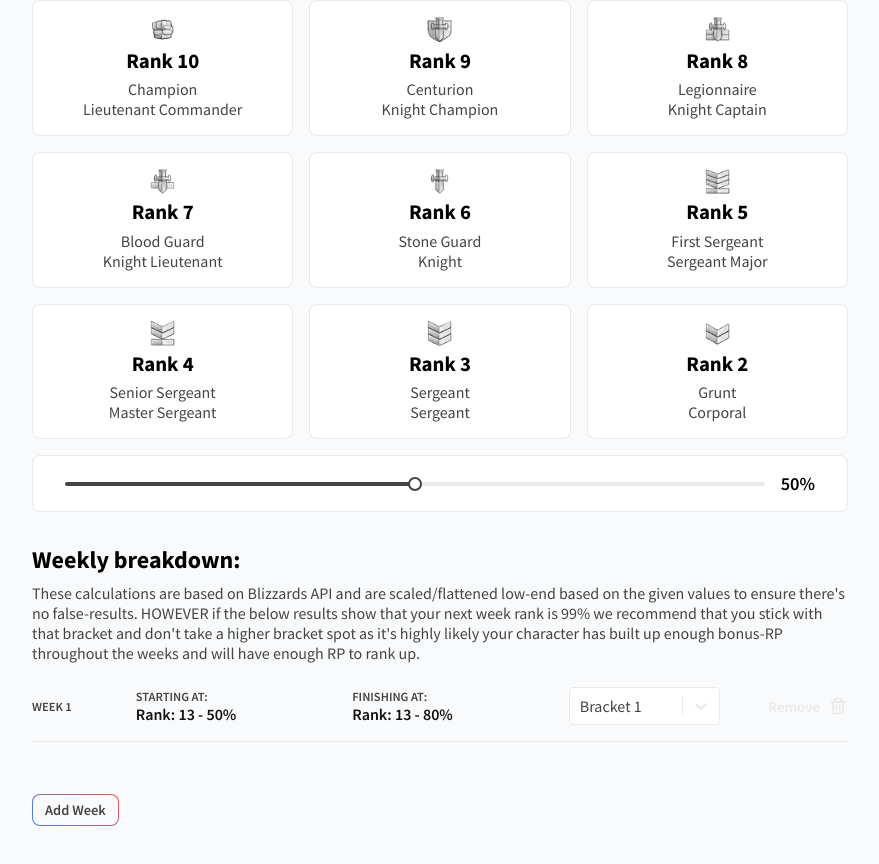
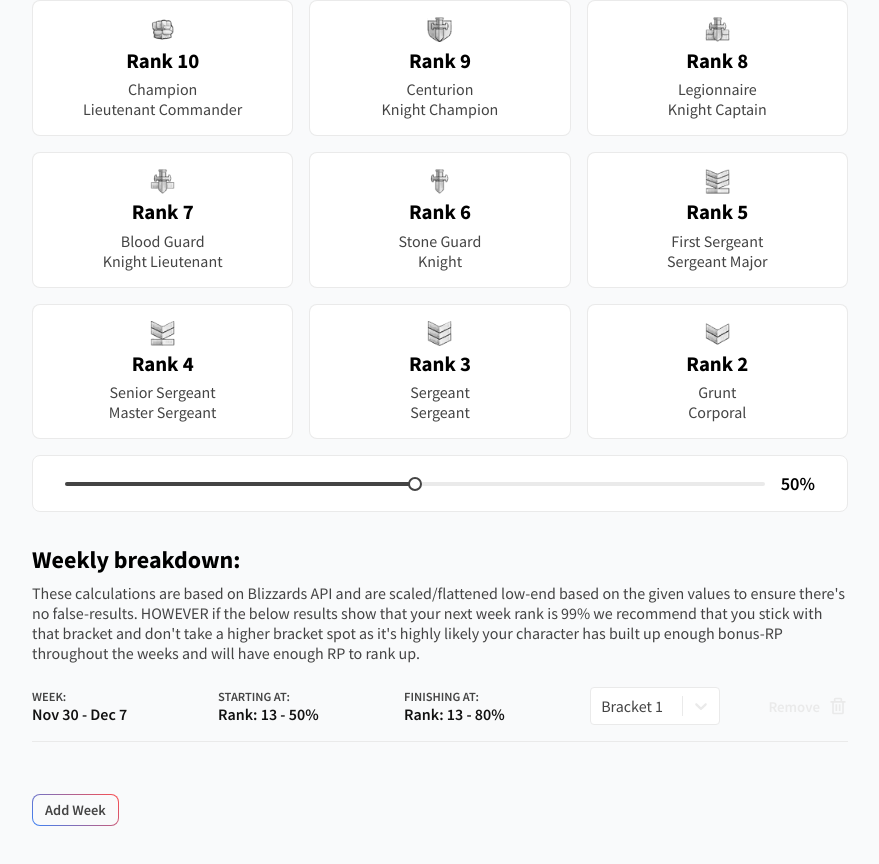
Before and after one commit to Xnw1k/SoM_Ranker_PUB, a React (Create React App) app: page / in a window 1280 px wide. Shown: the part 389-1253 px from the top of the page, without its empty margins (200-1079 px from the left). Built offline with nearby package versions, Linux system fonts and the light colour scheme.

Commit message:
luxon working

```diff
--- a/package.json
+++ b/package.json
@@ -10,6 +10,7 @@
     "@types/node": "^12.20.37",
     "@types/react": "^17.0.37",
     "@types/react-dom": "^17.0.11",
+    "luxon": "^2.1.1",
     "node-sass": "^6.0.1",
     "rc-slider": "^9.7.4",
     "react": "^17.0.2",
@@ -43,5 +44,8 @@
       "last 1 firefox version",
       "last 1 safari version"
     ]
+  },
+  "devDependencies": {
+    "@types/luxon": "^2.0.7"
   }
 }
--- a/src/components/Weeks.tsx
+++ b/src/components/Weeks.tsx
@@ -4,6 +4,7 @@ import { Brackets } from '../Utils/Brackets';
 import Select from 'react-select'
 import { Title } from './Title';
 import {BiTrash} from 'react-icons/bi'
+import { DateTime } from 'luxon';
 
 export const customStyles = (defaultReactSelectTheme: any) => ({
     ...defaultReactSelectTheme,
@@ -17,7 +18,6 @@ export const customStyles = (defaultReactSelectTheme: any) => ({
         neutral40: 'rgba(234,234,234,1);',
         neutral50: 'green', //idk?
         neutral60: 'rgba(68,68,68,1);', //arrow active
-        neutral70: 'black', // idk?
         neutral80: 'rgba(68,68,68,1);', //placeholder text
         neutral90: 'rgba(234,234,234,1);',
     }
@@ -35,14 +35,17 @@ export const style = {
 export const Weeks:React.FC = () => {
     const {weeks, setBracket, brackets, handleBracketChanges, handleDeleteChanges} = useCtx();
     if(!weeks) return null;
+
     let selectOptions = Brackets.map((bracket, index) => ({value: index,label: bracket.name}));
-
+    let startingDay = DateTime.local().set({ weekday: 2 });
+    let endingDay = startingDay.plus({ weeks: 1 });
 
     const getWeekInfo = (week_index: number, brackets: number[]) => {
         const bracketPosition = brackets[week_index]
         const findBracketPosition = brackets.indexOf(bracketPosition);
         handleDeleteChanges(week_index, findBracketPosition);
     }
+
 
     return (
         <>
@@ -57,8 +60,15 @@ export const Weeks:React.FC = () => {
             {weeks.map((week, index) => {
                 return (
                     <div className="week-item" key={index}>
-                        <span className="index">Week {index+1}</span>
+                        {/* <span className="index">
+                        {startingDay.plus({ weeks: index }).toLocaleString({ month: 'short', day: 'numeric' })}
+                        {endingDay.plus({ weeks: index}).toLocaleString({ month: 'short', day: 'numeric' })}
+                        </span> */}
                         <div className="week-table">
+                        <div className="table-item">
+                            {index === 0 && <span className="table-subs">Week:</span>}
+                            {startingDay.plus({ weeks: index }).toLocaleString({ month: 'short', day: 'numeric' })}{" "}-{" "}{endingDay.plus({ weeks: index}).toLocaleString({ month: 'short', day: 'numeric' })}
+                            </div>
                             <div className="table-item">
                             {index === 0 && <span className="table-subs">starting at:</span>}
                                 Rank: {week.starting.rank} - {week.starting.percent}%
```
Also changed, not shown: 1 other file (tests, documents, lock files or other folders).
